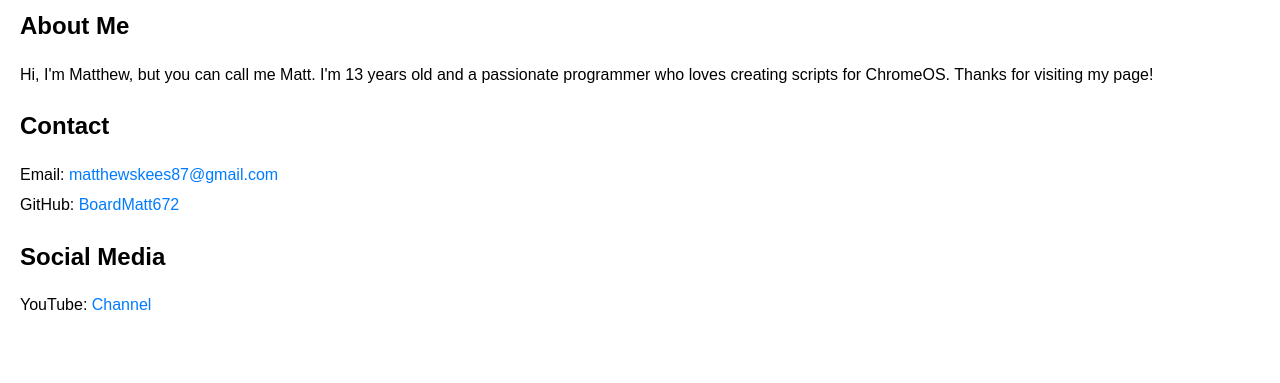
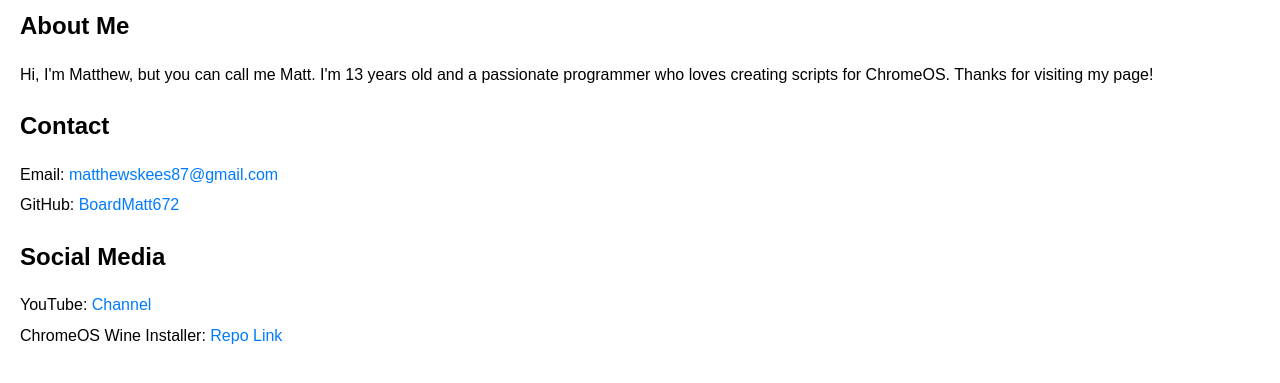
Before and after one commit to BoardMatt672/ChromeOS-Wine-Installer, a plain HTML site: page index.html in a window 1280 px wide. Shown: the part 393-776 px from the top of the page. Drawn offline with Linux system fonts and the light colour scheme.

Commit message:
Update index.html

```diff
--- a/index.html
+++ b/index.html
@@ -50,6 +50,7 @@
     <h2>Social Media</h2>
     <ul>
         <li>YouTube: <a href="https://www.youtube.com/channel/UCEW-6W7RL7WlPKztZT6cg1w">Channel</a></li>
+        <li>ChromeOS Wine Installer: <a href="https://github.com/BoardMatt672/ChromeOS-Wine-Installer">Repo Link</li>
     </ul>
 </body>
 </html>
```
